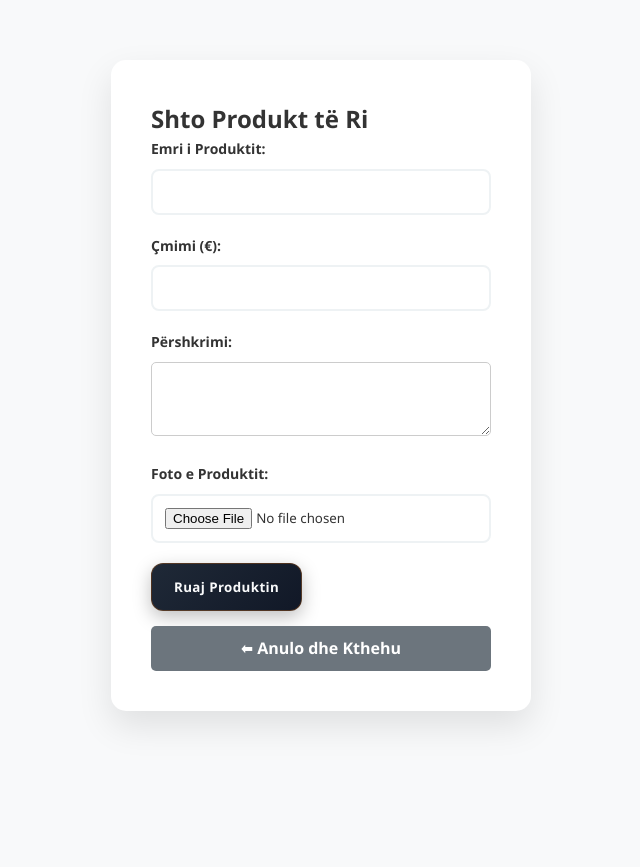
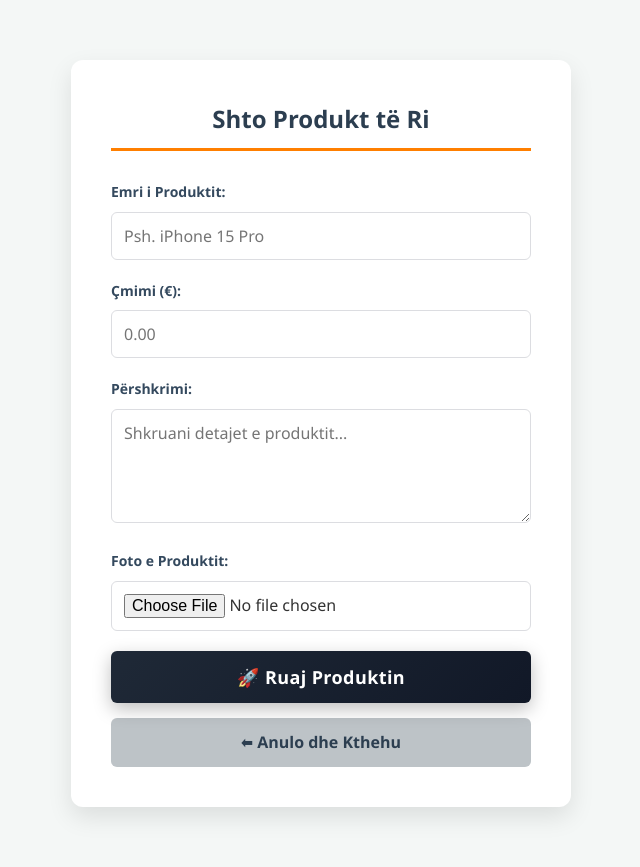
Before and after one commit to Rinesaibishi01/Online-Product-Management, a PHP site: page /dashboard/add_product.php in a window 1280 px wide. Shown: the whole page, without its empty margins (319-959 px from the left). Before the commit the page ends 726 px from the top, so only its background shows below. Run offline with PHP 8.4, Linux system fonts and the light colour scheme; the visitor is signed in with stand-in values (Sample User, id 1).

Commit message:
dizajnimi i pjeses add_product.php

```diff
--- a/dashboard/add_product.php
+++ b/dashboard/add_product.php
@@ -1,17 +1,20 @@
 <?php
 session_start();
+// Kontrolli i aksesit për admin
 if (!isset($_SESSION['roli']) || $_SESSION['roli'] !== 'admin') {
     header("Location: ../login.php");
     exit();
 }
 
-require_once "../config/database.php"; // Shto ../
-require_once "../classes/Product.php";  // Shto ../
+// Lidhja me databazën dhe klasat
+require_once "../config/database.php";
+require_once "../classes/Product.php";
 
 $database = new Database();
 $db = $database->lidhja();
 $productObj = new Product($db);
 
+// Logjika e ruajtjes së produktit
 if ($_SERVER["REQUEST_METHOD"] == "POST") {
     $emri = $_POST['emri'];
     $pershkrimi = $_POST['pershkrimi'];
@@ -22,7 +25,7 @@ if ($_SERVER["REQUEST_METHOD"] == "POST") {
 
     if (move_uploaded_file($_FILES['foto']['tmp_name'], $target)) {
         if ($productObj->shtoProdukt($emri, $pershkrimi, $cmimi, $foto)) {
-            header("Location: ../index.php"); // Shto ../
+            header("Location: ../index.php");
             exit();
         }
     }
@@ -35,45 +38,125 @@ if ($_SERVER["REQUEST_METHOD"] == "POST") {
     <meta charset="UTF-8">
     <meta name="viewport" content="width=device-width, initial-scale=1.0">
     <title>Shto Produkt - Admin</title>
-<link rel="stylesheet" href=".../css/style.css">
+    <!-- Rregullimi i rrugës së CSS -->
+    <link rel="stylesheet" href="../css/style.css">
+    <style>
+        body {
+            background-color: #f4f7f6;
+            font-family: 'Segoe UI', Tahoma, Geneva, Verdana, sans-serif;
+            display: flex;
+            justify-content: center;
+            align-items: center;
+            min-height: 100vh;
+            margin: 0;
+        }
+
+        .register-container {
+            background: white;
+            padding: 40px;
+            border-radius: 12px;
+            box-shadow: 0 10px 25px rgba(0,0,0,0.1);
+            width: 100%;
+            max-width: 500px;
+        }
+
+        h2 {
+            text-align: center;
+            color: #2c3e50;
+            margin-bottom: 30px;
+            border-bottom: 3px solid #ff7f00; /* Ngjyra portokalli e brendit tënd */
+            padding-bottom: 10px;
+        }
+
+        .form-group {
+            margin-bottom: 20px;
+        }
+
+        .form-group label {
+            display: block;
+            margin-bottom: 8px;
+            font-weight: 600;
+            color: #34495e;
+        }
+
+        .form-group input[type="text"],
+        .form-group input[type="number"],
+        .form-group textarea,
+        .form-group input[type="file"] {
+            width: 100%;
+            padding: 12px;
+            border: 1px solid #dcdde1;
+            border-radius: 6px;
+            box-sizing: border-box;
+            font-size: 16px;
+        }
+
+        .butoni {
+            width: 100%;
+            padding: 14px;
+            background-color: #2c3e50; /* Bluja e errët e faqes suaj */
+            color: white;
+            border: none;
+            border-radius: 6px;
+            font-size: 18px;
+            font-weight: bold;
+            cursor: pointer;
+            transition: background 0.3s;
+        }
+
+        .butoni:hover {
+            background-color: #ff7f00; /* Ngjyra portokalli në hover */
+        }
+
+        .btn-anulo {
+            display: block;
+            text-align: center;
+            margin-top: 15px;
+            padding: 12px;
+            background-color: #bdc3c7;
+            color: #2c3e50;
+            text-decoration: none;
+            border-radius: 6px;
+            font-weight: 600;
+            transition: 0.3s;
+        }
+
+        .btn-anulo:hover {
+            background-color: #95a5a6;
+        }
+    </style>
 </head>
 <body>
+
     <div class="register-container">
         <h2>Shto Produkt të Ri</h2>
+        <!-- Forma me metodën POST dhe enctype për ngarkimin e fotos -->
         <form action="" method="POST" enctype="multipart/form-data">
             <div class="form-group">
                 <label>Emri i Produktit:</label>
-                <input type="text" name="emri" required>
+                <input type="text" name="emri" placeholder="Psh. iPhone 15 Pro" required>
             </div>
+
             <div class="form-group">
                 <label>Çmimi (€):</label>
-                <input type="number" step="0.01" name="cmimi" required>
+                <input type="number" step="0.01" name="cmimi" placeholder="0.00" required>
             </div>
+
             <div class="form-group">
                 <label>Përshkrimi:</label>
-                <textarea name="pershkrimi" rows="4" style="width: 100%; border-radius: 5px; border: 1px solid #ccc;"></textarea>
+                <textarea name="pershkrimi" rows="4" placeholder="Shkruani detajet e produktit..."></textarea>
             </div>
+
             <div class="form-group">
                 <label>Foto e Produktit:</label>
                 <input type="file" name="foto" required>
             </div>
-            <button type="submit" class="butoni">Ruaj Produktin</button>
-            <div style="margin-top: 15px; text-align: center;">
-    <a href="admin_dashboard.php" style="
-        display: inline-block;
-        padding: 10px 20px;
-        background-color: #6c757d;
-        color: white;
-        text-decoration: none;
-        border-radius: 5px;
-        font-weight: bold;
-        width: 100%;
-        box-sizing: border-box;
-    ">
-        ⬅ Anulo dhe Kthehu
-    </a>
-</div>
+
+            <button type="submit" class="butoni">🚀 Ruaj Produktin</button>
+
+            <a href="admin_dashboard.php" class="btn-anulo">⬅ Anulo dhe Kthehu</a>
         </form>
     </div>
+
 </body>
 </html>
```
Also changed, not shown: images/b8e98449-81a1-42f8-83c7-85b2b75a7443.webp (added).
